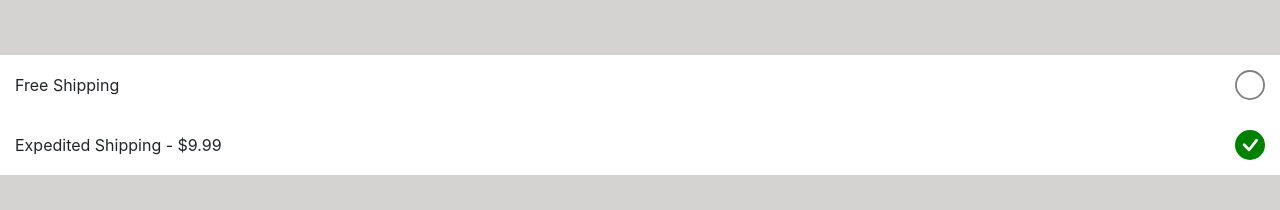
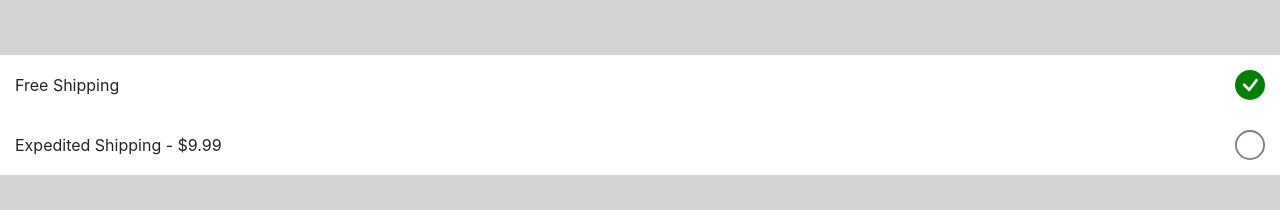
Before and after one commit to Sam-2019/Fast-Checkout-clone, a React (Create React App) app: page /register in a window 1280 px wide. Shown: the part 440-650 px from the top of the page. Built offline with nearby package versions, Linux system fonts and the light colour scheme.

Commit message:
updated state

```diff
--- a/src/Shipping/Shipping.js
+++ b/src/Shipping/Shipping.js
@@ -20,7 +20,11 @@ const Shipping = () => {
 
         <div className="shipping_select">
           <div className="" onClick={free}>
-            {state ? <Circle /> : <CheckCircle width={30} height={30}  color="green" />}
+            {state ? (
+              <CheckCircle width={30} height={30} color="green" />
+            ) : (
+              <Circle />
+            )}
           </div>
         </div>
       </div>
@@ -30,7 +34,11 @@ const Shipping = () => {
 
         <div className="shipping_select">
           <div className="" onClick={free}>
-            {value ? <Circle /> : <CheckCircle width={30} height={30}  color="green"/>}
+            {value ? (
+              <CheckCircle width={30} height={30} color="green" />
+            ) : (
+              <Circle />
+            )}
           </div>
         </div>
       </div>
```
